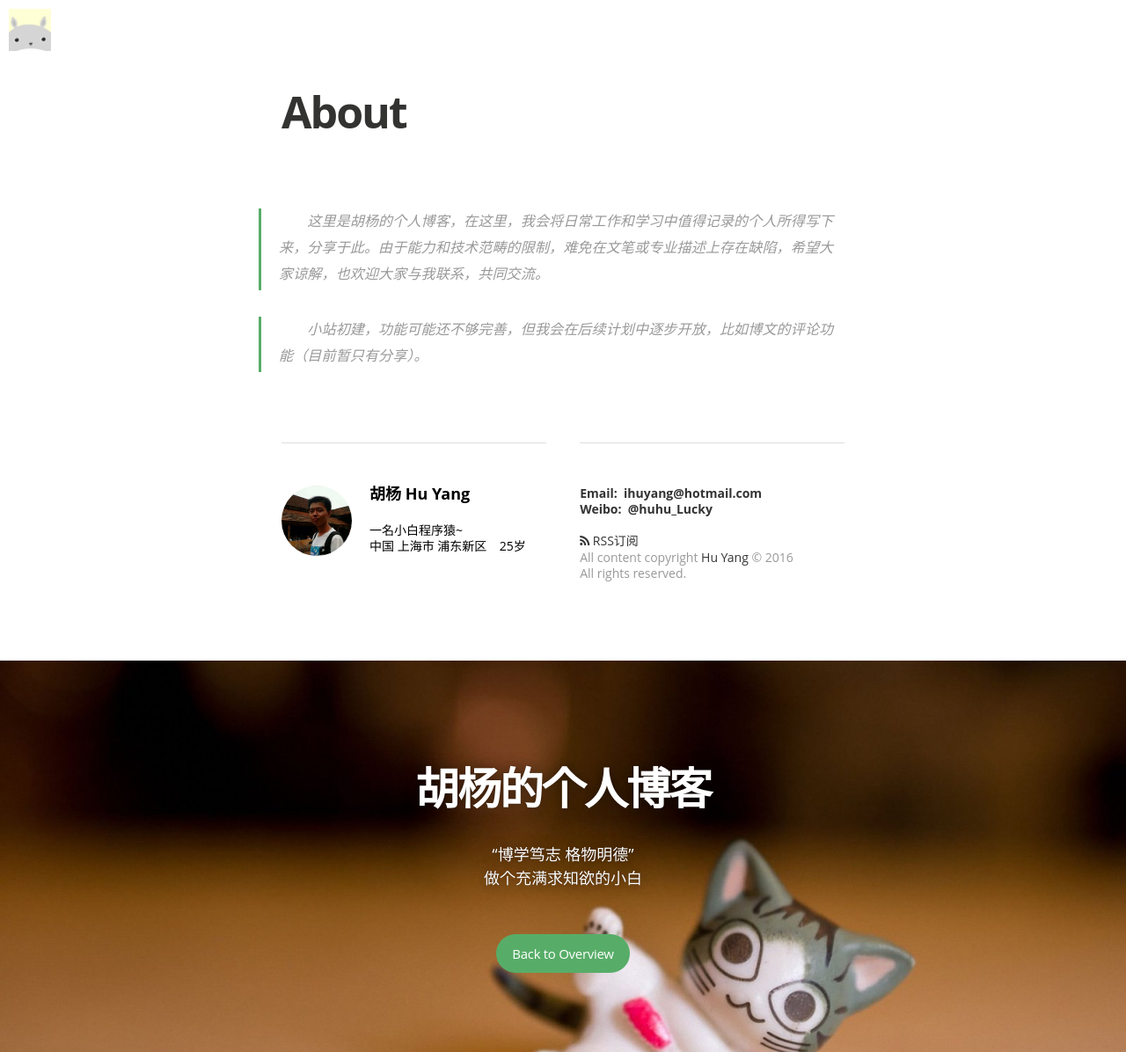
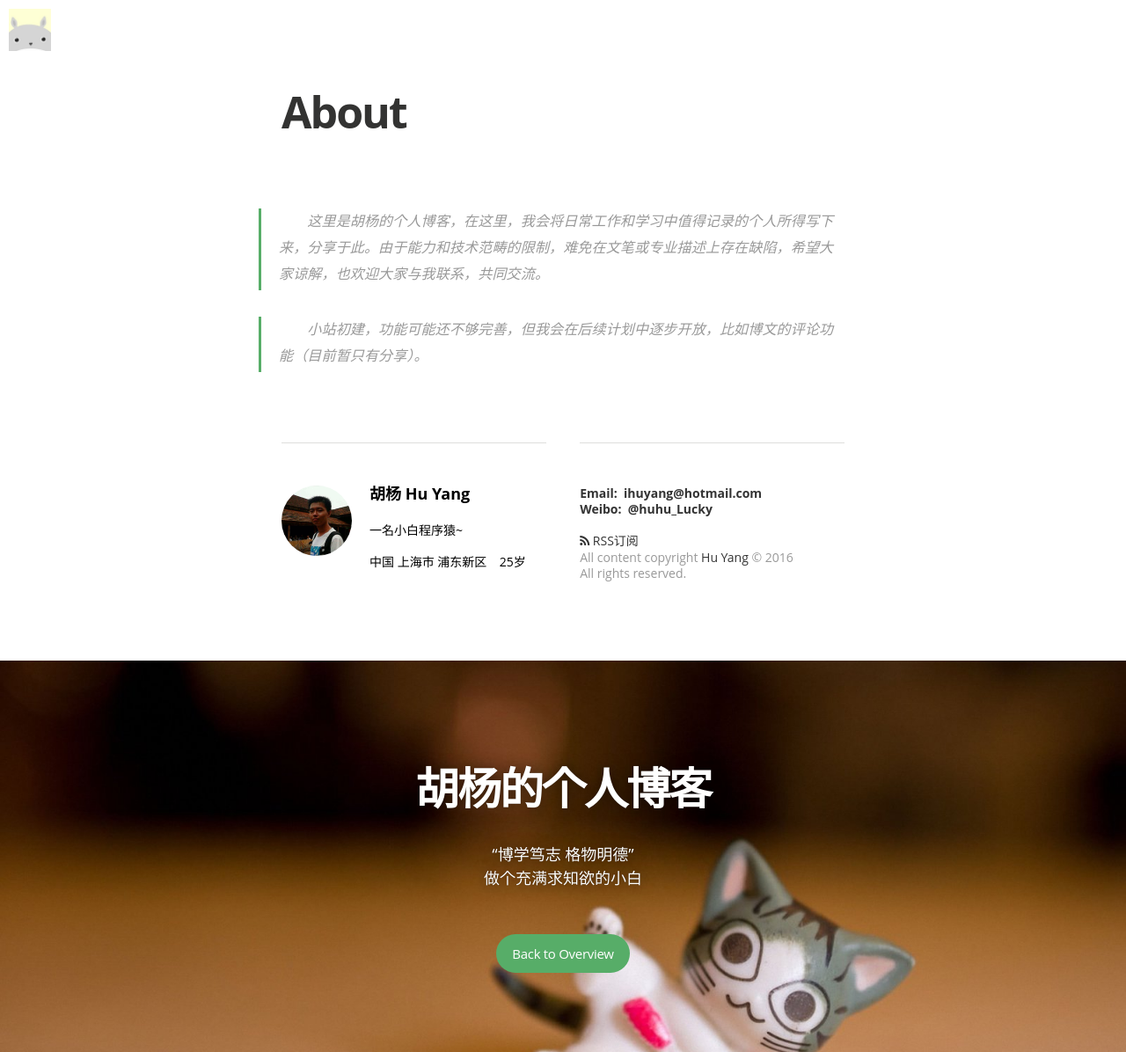
Before and after one commit to ihuyang/myblog, a Jekyll site: the page built from about.md, in a window 1280 px wide. Shown: the whole page at 88% size. Built offline with Jekyll 4.4.1, drawn with Linux system fonts in a browser that asks for light colours; nearby versions of some CDN libraries; some web fonts are replaced.

Commit message:
interface modified

```diff
--- a/_config.yml
+++ b/_config.yml
@@ -18,7 +18,7 @@ wechat_code: "/assets/images/wechat_code.JPG"
 name: "Hu Yang"
 author_en: "Hu Yang"
 author_cn: "胡杨"
-author_info: "一名小白程序猿~<br>中国&nbsp;上海市&nbsp;浦东新区&nbsp;&nbsp;&nbsp;&nbsp;25岁"
+author_info: "一名小白程序猿~<br><br>中国&nbsp;上海市&nbsp;浦东新区&nbsp;&nbsp;&nbsp;&nbsp;25岁"
 author_image: "/assets/images/author.jpg"
 
 paginate:	5
```
